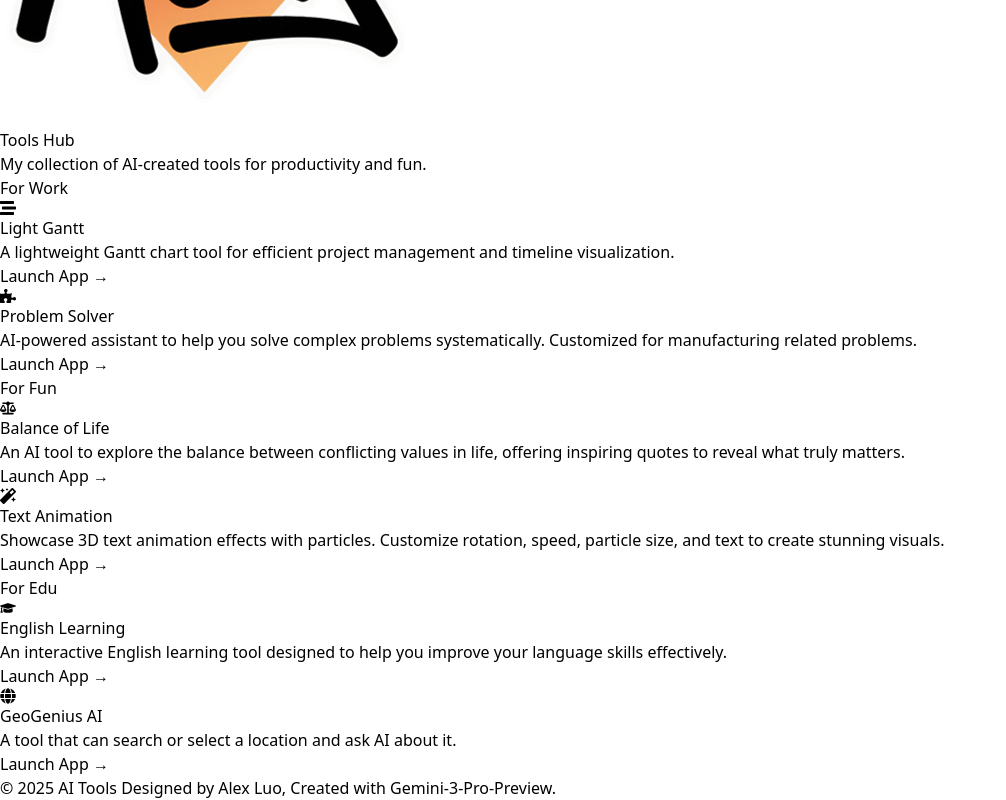
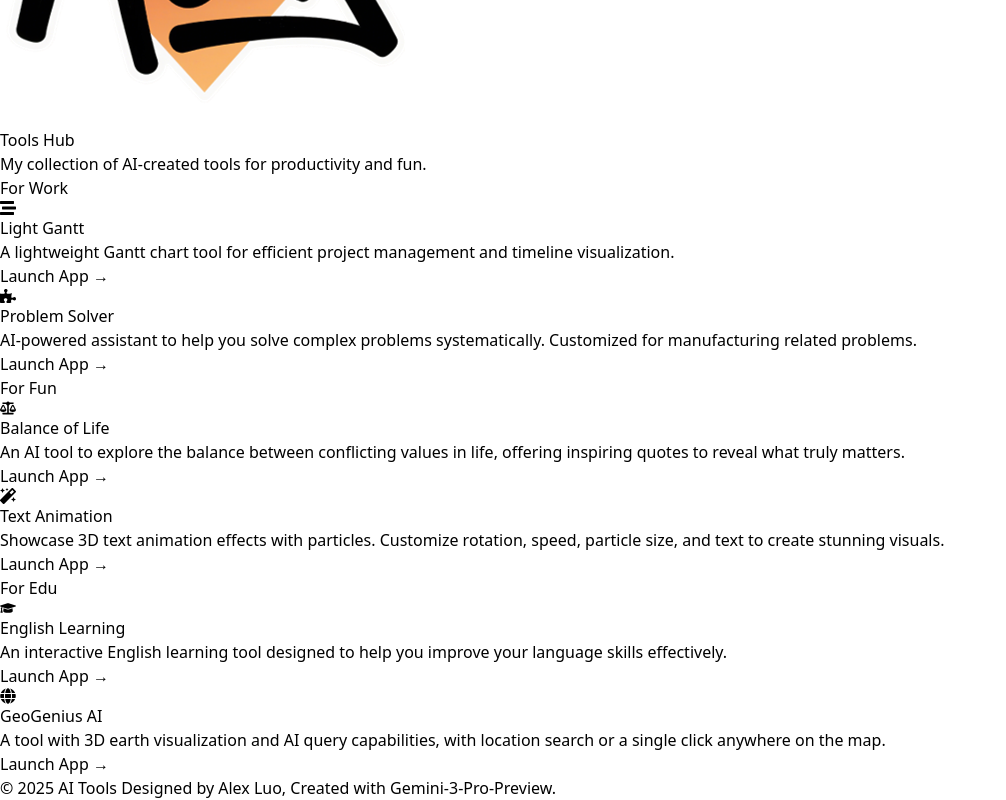
Before and after one commit to belcouact/ai-tools, a React (Vite) app: page / in a window 1280 px wide. Shown: the part 283-1083 px from the top of the page, without its empty margins (0-1006 px from the left). Built offline with nearby package versions, Linux system fonts and the light colour scheme.

Commit message:
docs: improve geogenius app description clarity
Update the description to better explain the app's functionality, specifically mentioning 3D earth visualization and broader AI query capabilities

```diff
--- a/src/App.tsx
+++ b/src/App.tsx
@@ -57,7 +57,7 @@ function App() {
         {
           id: "geogenius",
           name: "GeoGenius AI",
-          description: "A tool that can search or select a location and ask AI about it.",
+          description: "A tool with 3D earth visualization and AI query capabilities, with location search or a single click anywhere on the map.",
           link: "/apps/geogenius/",
           icon: <FaGlobe className="w-8 h-8 text-cyan-500" />
         }
```
